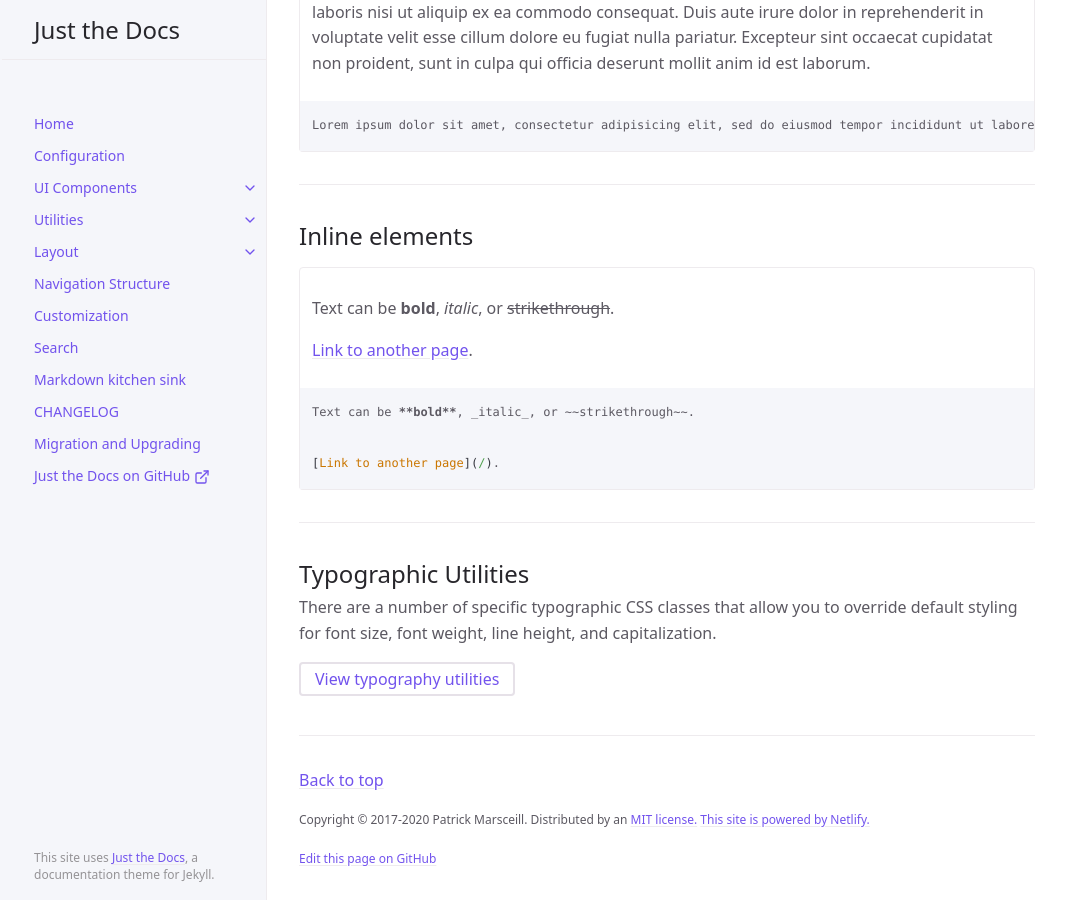
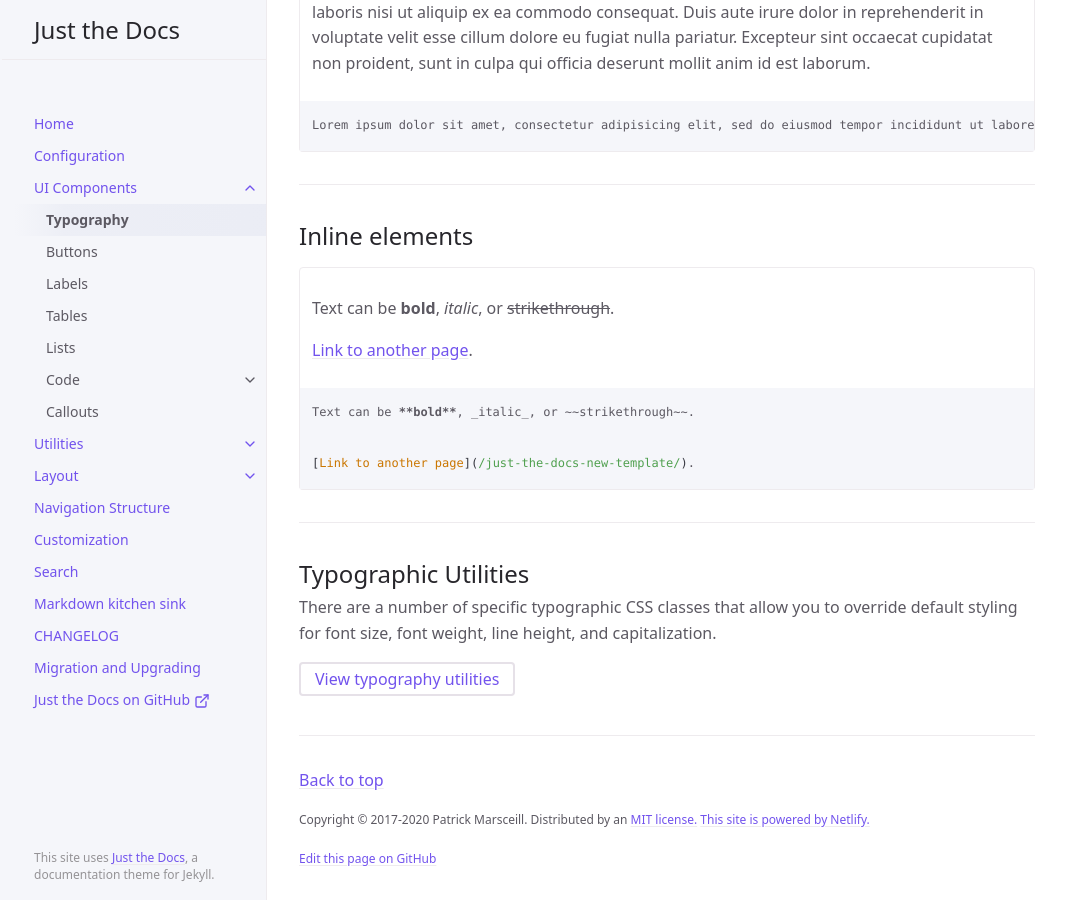
Before and after one commit to Anand-MSFT/just-the-docs-new-template, a Jekyll site: the page built from docs/ui-components/typography.md, in a window 1280 px wide and 900 px high, scrolled down 2188 px. Shown: the whole window, without its empty margins (105-1171 px from the left). Built offline with Jekyll 4.4.1, drawn with Linux system fonts in a browser that asks for light colours; cached includes are drawn as plain includes.

Commit message:
updated baseurl, url and repository path in _config.yml

```diff
--- a/_config.yml
+++ b/_config.yml
@@ -15,9 +15,9 @@
 # in the templates via {{ site.myvariable }}.
 title: Just the Docs
 description: A Jekyll theme for documentation
-baseurl: "" # the subpath of your site, e.g. /blog
-url: "https://just-the-docs.com" # the base hostname & protocol for your site, e.g. http://example.com
-repository: just-the-docs/just-the-docs # for github-metadata
+baseurl: "/just-the-docs-new-template" # the subpath of your site, e.g. /blog
+url: "https://anand-msft.github.io" # the base hostname & protocol for your site, e.g. http://example.com
+repository: just-the-docs-new-template # for github-metadata
 
 permalink: pretty
 
--- a/_includes/head.html
+++ b/_includes/head.html
@@ -14,7 +14,7 @@
   <meta charset="UTF-8">
   <meta http-equiv="X-UA-Compatible" content="IE=Edge">
 
-  <link rel="stylesheet" href="{{ '../assets/css/just-the-docs-default.css' | relative_url }}">
+  <link rel="stylesheet" href="{{ '/assets/css/just-the-docs-default.css' | relative_url }}">
 
   {% include head_nav.html %}
 
```
